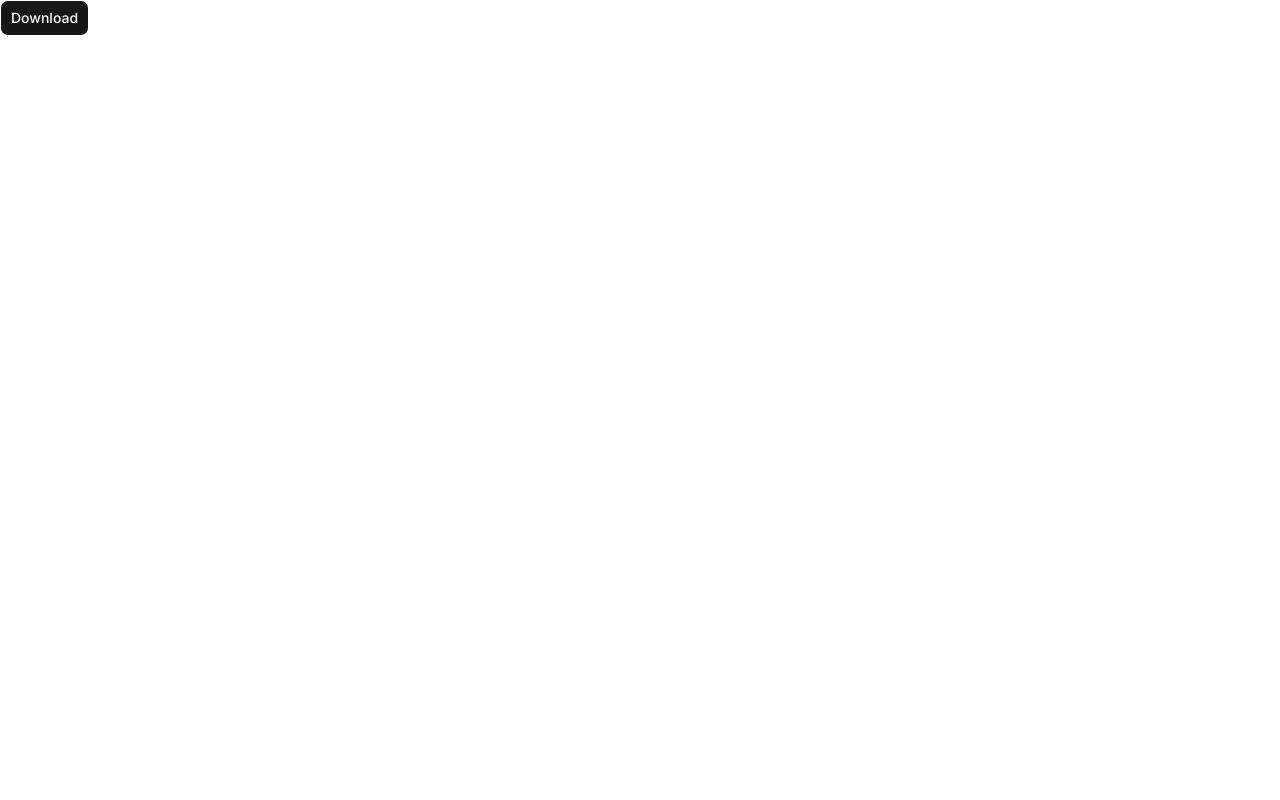
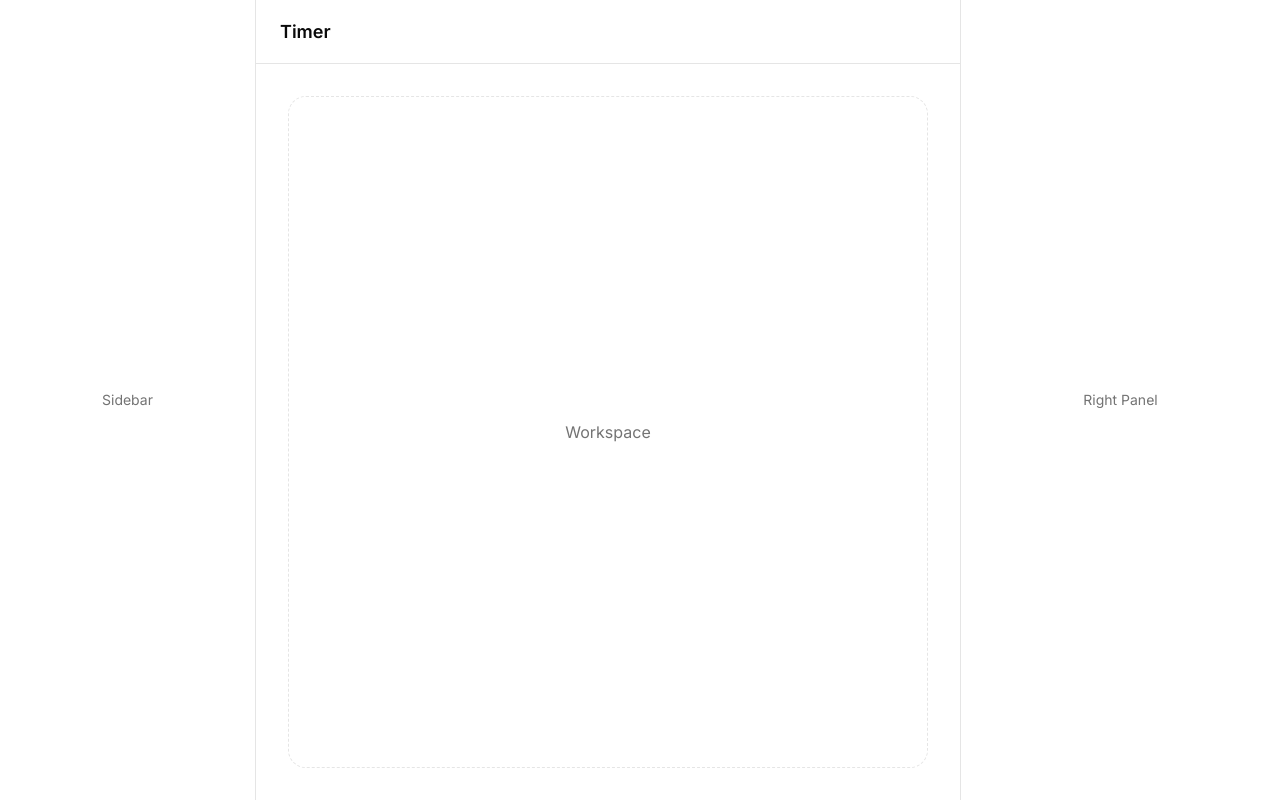
Before and after one commit to codingwithasim/beepo, a Next.js app: page / in a window 1280 px wide. Built offline with nearby package versions, Linux system fonts and the light colour scheme.

Commit message:
App shell added

```diff
--- a/app/page.tsx
+++ b/app/page.tsx
@@ -1,10 +1,10 @@
+import { AppShell } from "@/components/app-shell";
 import { Button } from "@/components/ui/button";
-import Image from "next/image";
 
 export default function Home() {
   return (
     <div>
-      <Button>Download</Button>
+      <AppShell/>
     </div>
   );
 }
--- /dev/null
+++ b/components/app-shell.tsx
@@ -0,0 +1,26 @@
+"use client";
+
+import { TopBar } from "./header/top-bar";
+import { RightPanel } from "./panels/right-panel";
+import { AppSidebar } from "./sidebar/app-sidebar";
+import { Workspace } from "./workspace/workspace";
+
+
+export function AppShell() {
+  return (
+    <div className="flex h-screen overflow-hidden bg-background">
+      {/* Left Sidebar */}
+      <AppSidebar />
+
+      {/* Main Area */}
+      <main className="flex flex-1 flex-col overflow-hidden">
+        <TopBar />
+
+        <Workspace />
+      </main>
+
+      {/* Right Context Panel */}
+      <RightPanel />
+    </div>
+  );
+}
--- /dev/null
+++ b/components/header/top-bar.tsx
@@ -0,0 +1,9 @@
+export function TopBar() {
+  return (
+    <header className="flex h-16 items-center border-b px-6">
+      <h1 className="text-lg font-semibold">
+        Timer
+      </h1>
+    </header>
+  );
+}
--- /dev/null
+++ b/components/panels/right-panel.tsx
@@ -0,0 +1,9 @@
+export function RightPanel() {
+  return (
+    <aside className="hidden w-80 border-l lg:flex">
+      <div className="flex flex-1 items-center justify-center text-sm text-muted-foreground">
+        Right Panel
+      </div>
+    </aside>
+  );
+}
--- /dev/null
+++ b/components/sidebar/app-sidebar.tsx
@@ -0,0 +1,9 @@
+export function AppSidebar() {
+  return (
+    <aside className="hidden w-64 border-r md:flex">
+      <div className="flex flex-1 items-center justify-center text-sm text-muted-foreground">
+        Sidebar
+      </div>
+    </aside>
+  );
+}
--- /dev/null
+++ b/components/workspace/workspace.tsx
@@ -0,0 +1,11 @@
+export function Workspace() {
+  return (
+    <div className="flex flex-1 items-center justify-center p-8">
+      <div className="flex h-full w-full items-center justify-center rounded-2xl border border-dashed">
+        <span className="text-muted-foreground">
+          Workspace
+        </span>
+      </div>
+    </div>
+  );
+}
```
